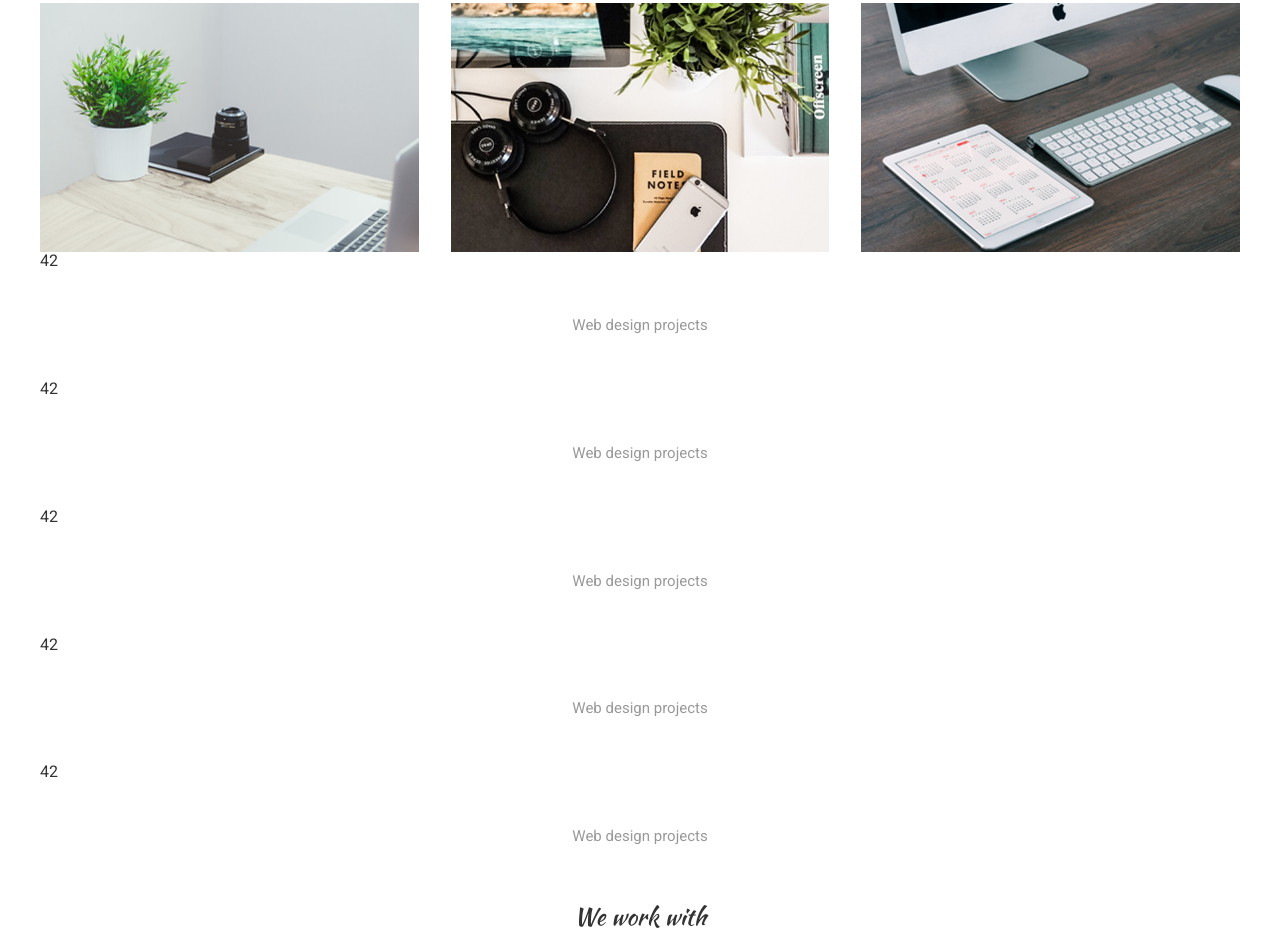
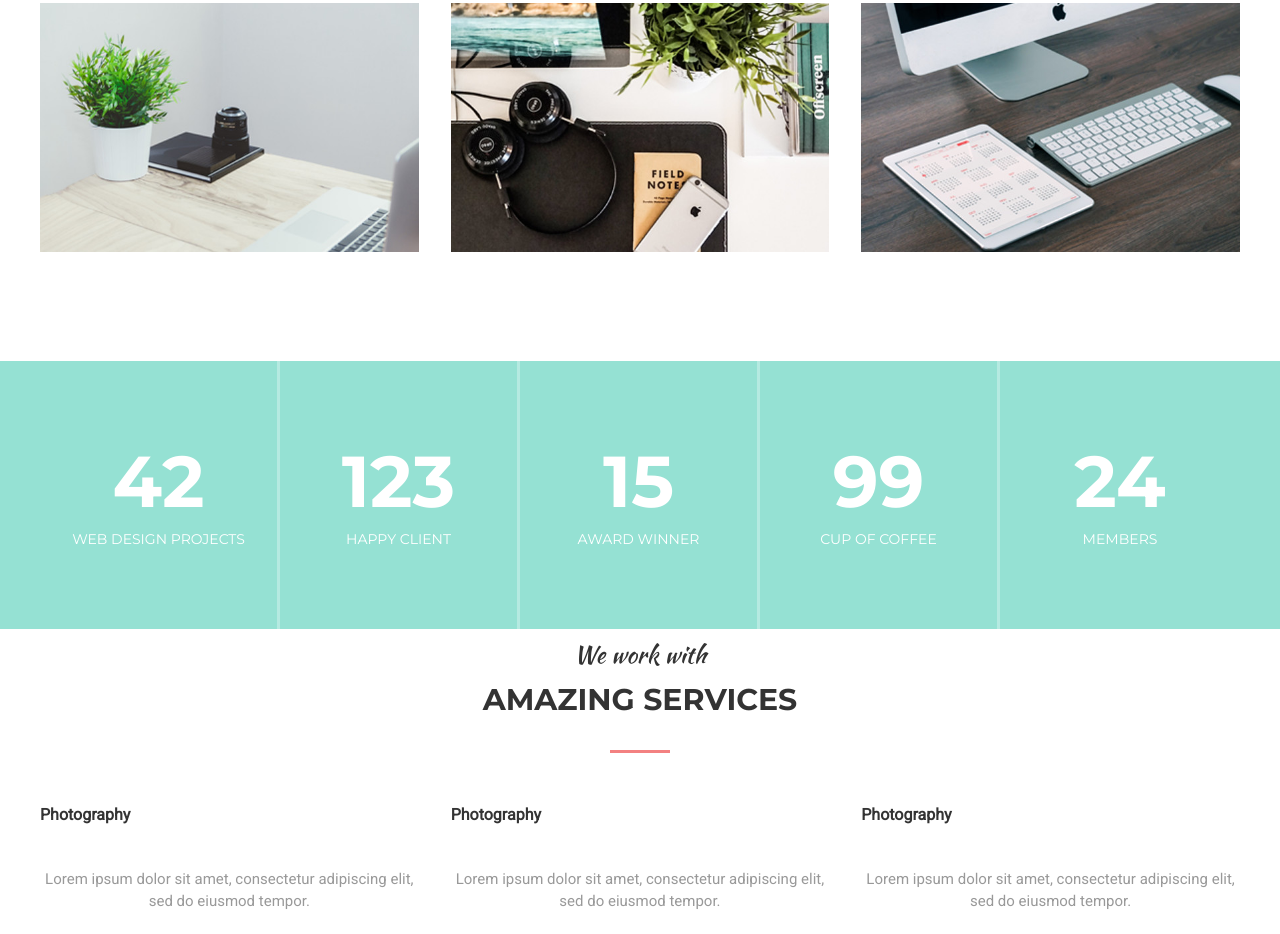
Before and after one commit to zanetagorska/mogo, a website: page app/index.html in a window 1280 px wide. Shown: the part 773-1707 px from the top of the page. Drawn offline with Linux system fonts and the light colour scheme.

Commit message:
Complited facts style

```diff
--- /dev/null
+++ b/app/assets/styles/base/_variables.css
@@ -0,0 +1 @@
+$mainBlue: rgb(149, 225, 211);
--- a/app/assets/styles/modules/_img-container.css
+++ b/app/assets/styles/modules/_img-container.css
@@ -1,6 +1,6 @@
 .img-container {
   width: 100%;
-  background: #95e1d3;
+  background: $mainBlue;
   cursor: pointer;
 
   &__item {
--- /dev/null
+++ b/app/assets/styles/modules/_number-group.css
@@ -0,0 +1,42 @@
+.number-group {
+  text-align: center;
+
+  &--border {
+    border-bottom: 3px solid rgba(255, 255, 255, 0.3);
+
+    @mixin atSmall {
+      border-bottom: 0;
+      border-right: 3px solid rgba(255, 255, 255, 0.3);
+    }
+  }
+
+  &--padding-lg {
+    padding-top: 35px;
+    padding-bottom: 35px;
+
+    @mixin atSmall {
+      padding-top: 79px;
+      padding-bottom: 79px;
+    }
+  }
+
+  &__number {
+    color: #fff;
+    font-family: Montserrat;
+    font-size: 3rem;
+    font-weight: 700;
+    margin-bottom: 6px;
+
+    @mixin atMedium {
+      font-size: 4.5rem;
+    }
+  }
+
+  &__text {
+    color: #fff;
+    font-family: Montserrat;
+    font-size: 0.875rem;
+    text-transform: uppercase;
+    margin: 0;
+  }
+}
--- /dev/null
+++ b/app/assets/styles/modules/_page-section.css
@@ -0,0 +1,15 @@
+.page-section {
+  margin-bottom: 70px;
+
+  @mixin atMedium {
+    margin-bottom: 109px;
+  }
+
+  &--no-b-margin {
+    margin-bottom: 0;
+  }
+
+  &--facts {
+    background-color: $mainBlue;
+  }
+}
--- a/app/assets/styles/modules/_row.css
+++ b/app/assets/styles/modules/_row.css
@@ -75,3 +75,16 @@
     }
   }
 }
+
+
+/* Five columns layout */
+.row--5columns {
+
+  @mixin atSmall {
+    .row__sm-1 {
+      float: left;
+      width: 20%;
+    }
+  }
+
+}
--- a/app/assets/styles/styles.css
+++ b/app/assets/styles/styles.css
@@ -1,8 +1,11 @@
 @import "normalize-css";
 @import "base/_mixins.css";
+@import "base/_variables.css";
 @import "base/_global.css";
 @import "modules/_heading.css";
 @import "modules/_subheading.css";
 @import "modules/_wrapper.css";
 @import "modules/_row.css";
 @import "modules/_img-container.css";
+@import "modules/_page-section";
+@import "modules/_number-group";
--- a/app/index.html
+++ b/app/index.html
@@ -112,29 +112,37 @@
     </div>
   </div>
 
-  <div id="facts" class="page-section">
+  <div id="facts" class="page-section page-section--facts page-section--no-b-margin">
     <div class="wrapper">
       <div class="row row--5columns">
         <div class="row__sm-1">
-          <div class="fact-item">
-            <div class="fact-item__number">42</div>
-            <p class="fact-item__description">Web design projects</p>
+          <div class="number-group number-group--border number-group--padding-lg">
+            <div class="number-group__number">42</div>
+            <p class="number-group__text">Web design projects</p>
           </div>
-          <div class="fact-item">
-            <div class="fact-item__number">42</div>
-            <p class="fact-item__description">Web design projects</p>
+        </div>
+        <div class="row__sm-1">
+          <div class="number-group number-group--border number-group--padding-lg">
+            <div class="number-group__number">123</div>
+            <p class="number-group__text">Happy Client</p>
           </div>
-          <div class="fact-item">
-            <div class="fact-item__number">42</div>
-            <p class="fact-item__description">Web design projects</p>
+        </div>
+        <div class="row__sm-1">
+          <div class="number-group number-group--border number-group--padding-lg">
+            <div class="number-group__number">15</div>
+            <p class="number-group__text">Award winner</p>
           </div>
-          <div class="fact-item">
-            <div class="fact-item__number">42</div>
-            <p class="fact-item__description">Web design projects</p>
+        </div>
+        <div class="row__sm-1">
+          <div class="number-group number-group--border number-group--padding-lg">
+            <div class="number-group__number">99</div>
+            <p class="number-group__text">Cup of coffee</p>
           </div>
-          <div class="fact-item">
-            <div class="fact-item__number">42</div>
-            <p class="fact-item__description">Web design projects</p>
+        </div>
+        <div class="row__sm-1">
+          <div class="number-group number-group--padding-lg">
+            <div class="number-group__number">24</div>
+            <p class="number-group__text">Members</p>
           </div>
         </div>
       </div>
--- a/app/temp/styles/styles.css
+++ b/app/temp/styles/styles.css
@@ -582,9 +582,19 @@ p {
   }
 }
 
+/* Five columns layout */
+
+@media (min-width: 530px) {
+
+  .row--5columns .row__sm-1 {
+    float: left;
+    width: 20%;
+  }
+}
+
 .img-container {
   width: 100%;
-  background: #95e1d3;
+  background: rgb(149, 225, 211);
   cursor: pointer;
 }
 
@@ -644,3 +654,74 @@ p {
 .img-container:hover .img-container__icon-group {
   opacity: 1;
 }
+
+.page-section {
+  margin-bottom: 70px;
+}
+
+@media (min-width: 800px) {
+
+  .page-section {
+    margin-bottom: 109px;
+  }
+}
+
+.page-section--no-b-margin {
+  margin-bottom: 0;
+}
+
+.page-section--facts {
+  background-color: rgb(149, 225, 211);
+}
+
+.number-group {
+  text-align: center;
+}
+
+.number-group--border {
+  border-bottom: 3px solid rgba(255, 255, 255, 0.3);
+}
+
+@media (min-width: 530px) {
+
+  .number-group--border {
+    border-bottom: 0;
+    border-right: 3px solid rgba(255, 255, 255, 0.3);
+  }
+}
+
+.number-group--padding-lg {
+  padding-top: 35px;
+  padding-bottom: 35px;
+}
+
+@media (min-width: 530px) {
+
+  .number-group--padding-lg {
+    padding-top: 79px;
+    padding-bottom: 79px;
+  }
+}
+
+.number-group__number {
+  color: #fff;
+  font-family: Montserrat;
+  font-size: 3rem;
+  font-weight: 700;
+  margin-bottom: 6px;
+}
+
+@media (min-width: 800px) {
+
+  .number-group__number {
+    font-size: 4.5rem;
+  }
+}
+
+.number-group__text {
+  color: #fff;
+  font-family: Montserrat;
+  font-size: 0.875rem;
+  text-transform: uppercase;
+  margin: 0;
+}
```
